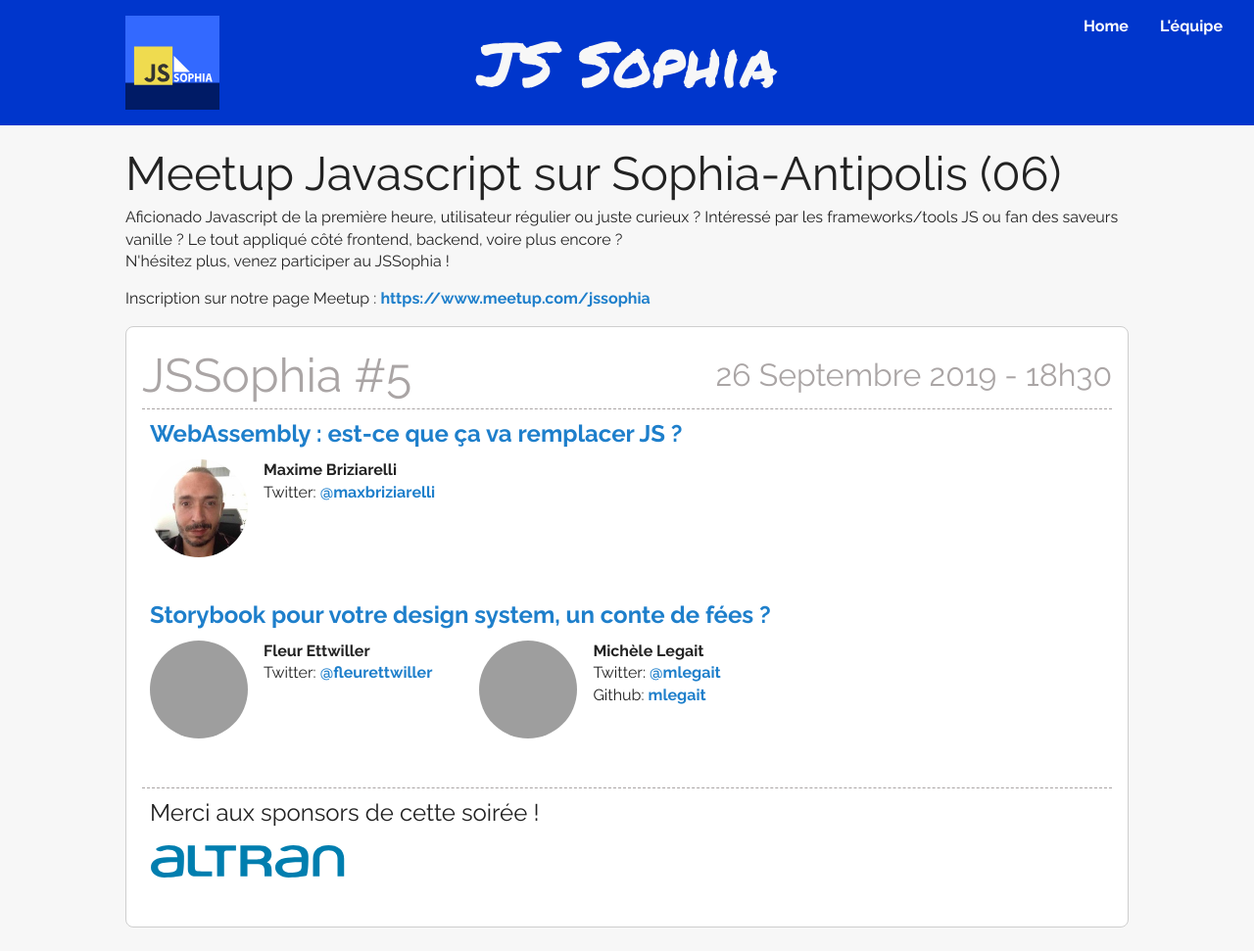
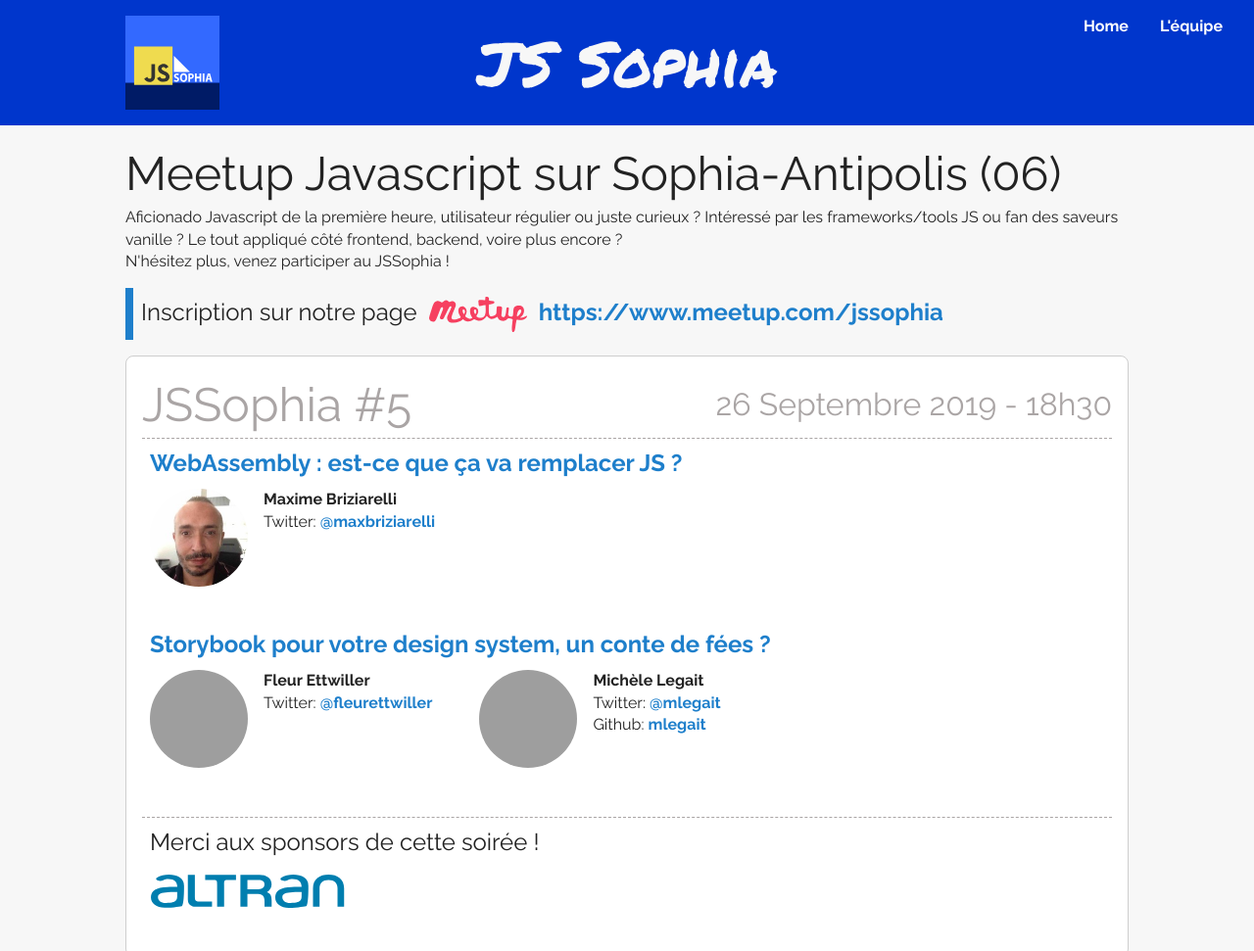
Before and after one commit to jssophia/jssophia.github.com, a website: page index.html in a window 1280 px wide. Shown: the top 971 px of the page at 98% size. Drawn offline with Linux system fonts and the light colour scheme; grey boxes are pictures that could not be loaded.

Commit message:
Promote link to subscribe to Meetup event

```diff
--- a/index.html
+++ b/index.html
@@ -92,8 +92,8 @@
         <p>
           N'hésitez plus, venez participer au JSSophia !
         </p>
-        <p class="about__meetup">
-          Inscription sur notre page Meetup : <a href="https://www.meetup.com/jssophia">https://www.meetup.com/jssophia</a>
+        <div class="about__meetup">
+          <p>Inscription sur notre page<a href="https://www.meetup.com/jssophia"><img src="img/logo/meetup.svg" alt="Meetup" class="about__meetupLogo"/>https://www.meetup.com/jssophia</a></p>
         </div>
       </div>
     </header>
--- a/sass/homepage.scss
+++ b/sass/homepage.scss
@@ -6,7 +6,21 @@
 
 .about {
   &__meetup {
+    border-left: $color-blue-cyan 0.5rem solid;
     margin-top: $space-lg;
+    display: flex;
+    align-content: center;
+    padding: 0.5rem 0 0.5rem 0.5rem;
+    @media (min-width: $devices-min-width-lg) {
+      font-size: $font-size-md;
+    }
+  }
+  &__meetupLogo {
+    width: 70px;
+    @media (min-width: $devices-min-width-lg) {
+      width: 100px;
+    }
+    margin: 0 0.5em;
   }
 }
 
@@ -38,13 +52,12 @@
 }
 
 .talks,
-.sponsors{
+.sponsors {
   padding: 0.5em;
   border-top: 1px dashed $color-medium-grey;
 }
 
 .talks {
-
   &__title {
     display: block;
     margin: 0.5em 0 0 0;
@@ -127,10 +140,10 @@
   }
 }
 
-$logo-width : 200px;
-$logo-height : 60px;
-.sponsor{
-  &__link{
+$logo-width: 200px;
+$logo-height: 60px;
+.sponsor {
+  &__link {
     width: $logo-width;
     height: $logo-height;
     display: inline-block;
@@ -142,7 +155,7 @@
       margin-bottom: 0;
     }
   }
-  &__logo{
+  &__logo {
     max-height: 100%;
     max-width: 100%;
   }
```
Also changed, not shown: css/main.css, img/logo/meetup.svg (added).
